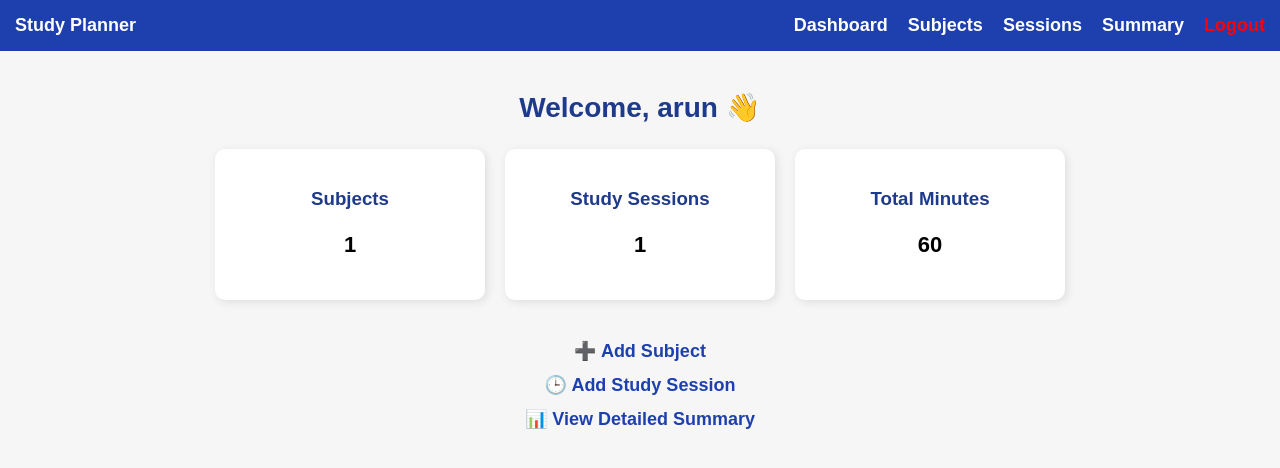
After one commit to ArunJaiswal777/Study_planner, a Flask app: page /dashboard in a window 1280 px wide. The commit adds this page. Shown: the top 468 px of the page. Run offline with Flask 3, Linux system fonts and the light colour scheme; a user stored in the database is signed in; data comes from the database, SQL or seed files in the repository; both versions use the stored data as it was after the commit.

Commit message:
Added subject crud ui and in dashboard also

```diff
--- a/app.py
+++ b/app.py
@@ -74,7 +74,7 @@ def login():
 
         if user and user.check_password(password):
             session["user_id"] = user.id
-            return redirect(url_for("home"))
+            return redirect(url_for("dashboard"))
 
         return render_template("login.html", error="Invalid username or password!")
 
@@ -122,6 +122,34 @@ def add_subject():
     return redirect(url_for("subject_page"))
 
 
+@app.route("/edit_subject/<int:id>", methods=["GET", "POST"])
+@login_required
+def edit_subject(id):
+    subject = Subject.query.filter_by(id=id, user_id=session["user_id"]).first_or_404()
+
+    if request.method == "POST":
+        subject.name = request.form.get("name")
+        subject.difficulty = request.form.get("difficulty")
+        db.session.commit()
+        return redirect("/subject")
+
+    return render_template("edit_subject.html", subject=subject)
+
+
+@app.route("/delete_subject/<int:id>")
+@login_required
+def delete_subject(id):
+    subject = Subject.query.filter_by(id=id, user_id=session["user_id"]).first_or_404()
+
+    # Delete its sessions also
+    StudySession.query.filter_by(subject_id=id).delete()
+
+    db.session.delete(subject)
+    db.session.commit()
+    return redirect("/subject")
+
+
+
 # ------------------- SESSION -------------------
 
 @app.route("/session")
@@ -147,6 +175,31 @@ def add_session():
     db.session.commit()
 
     return redirect(url_for("session_page"))
+
+
+@app.route("/edit_session/<int:id>", methods=["GET", "POST"])
+@login_required
+def edit_session(id):
+    session_data = StudySession.query.filter_by(id=id, user_id=session["user_id"]).first_or_404()
+
+    if request.method == "POST":
+        session_data.subject_id = request.form.get("subject_id")
+        session_data.duration = request.form.get("duration")
+        db.session.commit()
+        return redirect("/sessions")
+
+    subjects = Subject.query.filter_by(user_id=session["user_id"]).all()
+    return render_template("edit_session.html", session=session_data, subjects=subjects)
+
+
+@app.route("/delete_session/<int:id>")
+@login_required
+def delete_session(id):
+    session_data = StudySession.query.filter_by(id=id, user_id=session["user_id"]).first_or_404()
+
+    db.session.delete(session_data)
+    db.session.commit()
+    return redirect("/sessions")
 
 
 # ------------------- SUMMARY -------------------
@@ -176,6 +229,30 @@ def summary():
     )
 
 
+@app.route("/dashboard")
+@login_required
+def dashboard():
+    user_id = session["user_id"]
+
+    total_subjects = Subject.query.filter_by(user_id=user_id).count()
+    total_sessions = StudySession.query.filter_by(user_id=user_id).count()
+
+    total_minutes = db.session.query(
+        db.func.sum(StudySession.duration)
+    ).filter_by(user_id=user_id).scalar() or 0
+
+    # Fetch username for display
+    user = User.query.get(user_id)
+
+    return render_template(
+        "dashboard.html",
+        name=user.username,
+        subjects=total_subjects,
+        sessions=total_sessions,
+        minutes=total_minutes
+    )
+
+
 # ------------------- RUN APP -------------------
 
 if __name__ == "__main__":
--- /dev/null
+++ b/templates/dashboard.html
@@ -0,0 +1,155 @@
+<!DOCTYPE html>
+<html>
+<head>
+    <title>Dashboard</title>
+    <link rel="stylesheet" href="/static/style.css">
+</head>
+<body>
+<!--
+<h2>Welcome, {{ name }} 👋</h2> -->
+<!DOCTYPE html>
+<html>
+<head>
+    <title>Dashboard</title>
+    <link rel="stylesheet" href="/static/style.css">
+    <style>
+        body {
+            font-family: Arial, sans-serif;
+            background: #f6f6f6;
+            margin: 0;
+            padding: 0;
+        }
+
+        .navbar {
+            background: #1e40af;
+            padding: 15px;
+            color: white;
+            font-size: 18px;
+            display: flex;
+            justify-content: space-between;
+            align-items: center;
+        }
+
+        .navbar a {
+            color: white;
+            margin-left: 15px;
+            text-decoration: none;
+            font-weight: bold;
+        }
+
+        .container {
+            width: 90%;
+            max-width: 900px;
+            margin: 40px auto;
+            text-align: center;
+        }
+
+        h2 {
+            font-size: 28px;
+            color: #1e3a8a;
+            margin-bottom: 20px;
+        }
+
+        .stats {
+            display: flex;
+            justify-content: center;
+            gap: 20px;
+            margin-top: 25px;
+        }
+
+        .card {
+            background: white;
+            padding: 20px;
+            width: 230px;
+            border-radius: 10px;
+            box-shadow: 2px 2px 10px rgba(0,0,0,0.1);
+        }
+
+        .card h3 {
+            color: #1e3a8a;
+            margin-bottom: 10px;
+        }
+
+        .links {
+            margin-top: 40px;
+        }
+
+        .links a {
+            color: #1e40af;
+            font-weight: bold;
+            text-decoration: none;
+            display: block;
+            margin-bottom: 12px;
+        }
+
+        .links a:hover {
+            text-decoration: underline;
+        }
+
+        .logout {
+            color: red !important;
+        }
+    </style>
+</head>
+<body>
+
+<div class="navbar">
+    <div><b>Study Planner</b></div>
+    <div>
+        <a href="/dashboard">Dashboard</a>
+        <a href="/subject">Subjects</a>
+        <a href="/session">Sessions</a>
+        <a href="/summary">Summary</a>
+        <a href="/logout" class="logout">Logout</a>
+    </div>
+</div>
+
+<div class="container">
+    <h2>Welcome, {{ name }} 👋</h2>
+
+    <div class="stats">
+
+    <div class="card">
+        <h3>Subjects</h3>
+        <p style="font-size: 22px; font-weight: bold;">{{ subjects }}</p>
+    </div>
+
+    <div class="card">
+        <h3>Study Sessions</h3>
+        <p style="font-size: 22px; font-weight: bold;">{{ sessions }}</p>
+    </div>
+
+    <div class="card">
+        <h3>Total Minutes</h3>
+        <p style="font-size: 22px; font-weight: bold;">{{ minutes }}</p>
+    </div>
+
+</div>
+
+
+    <div class="links">
+        <a href="/subject">➕ Add Subject</a>
+        <a href="/session">🕒 Add Study Session</a>
+        <a href="/summary">📊 View Detailed Summary</a>
+    </div>
+
+</div>
+
+</body>
+</html>
+
+<!-- <div style="margin-top:20px;">
+    <div>Total Subjects: <b>{{ subjects }}</b></div>
+    <div>Total Study Sessions: <b>{{ sessions }}</b></div>
+    <div>Total Study Minutes: <b>{{ minutes }}</b></div>
+</div>
+
+<br><br>
+
+<a href="/subject">➕ Add Subject</a><br><br>
+<a href="/session">🕒 Add Study Session</a><br><br>
+<a href="/summary">📊 View Summary</a><br><br>
+<a href="/logout" style="color:red;">Logout</a> -->
+
+</body>
+</html>
```
Also changed, not shown: templates/edit_subject.html (added, +34 -0 lines), templates/subject.html (+21 -19 lines), instance/study.db, templates/edit_session.html (added), templates/home.html (line endings or trailing spaces).
